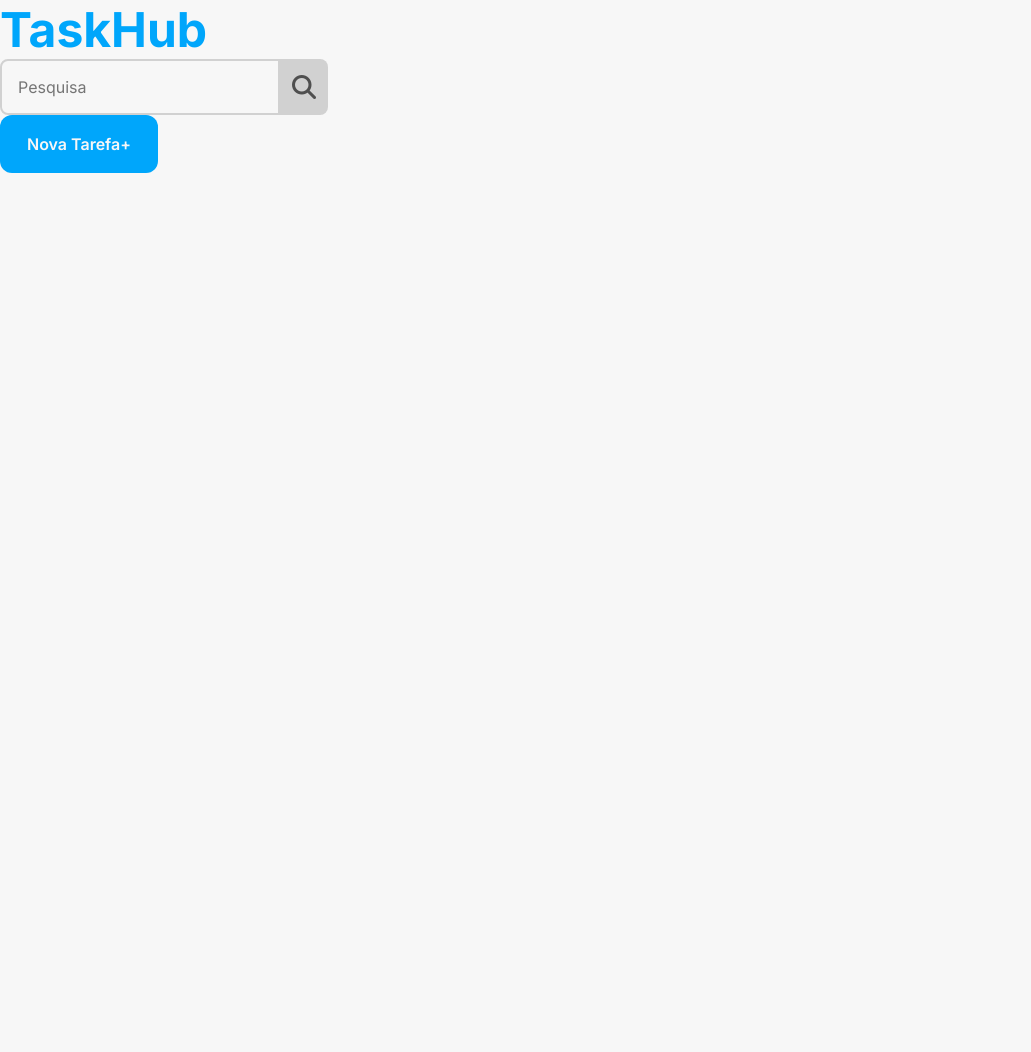
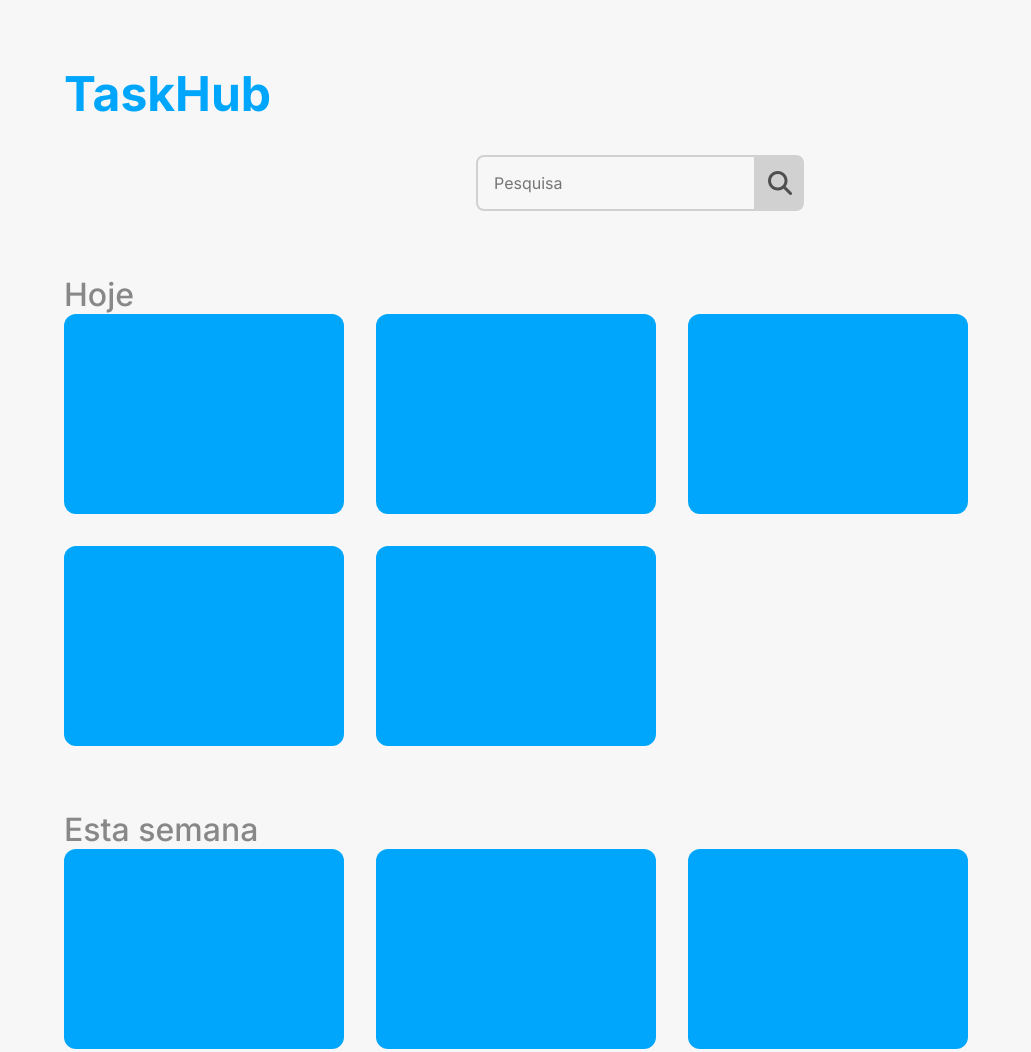
Before and after one commit to caua785/taskhub-html-css-js, a plain HTML site: page index.html in a window 1280 px wide. Shown: the top 1052 px of the page, without its empty margins (0-1031 px from the left). Before the commit the page ends 800 px from the top, so only its background shows below. Drawn offline with Linux system fonts and the light colour scheme.

Commit message:
Posicionamento dos elementos e componentisação de seção de tarefas

```diff
--- a/index.html
+++ b/index.html
@@ -16,14 +16,43 @@
   </head>
   <body>
     <header>
-      <h1>TaskHub</h1>
+      <h1 class="header__title">TaskHub</h1>
     </header>
     <main>
-      <span>
-        <input type="search" autocomplete="on" placeholder="Pesquisa" />
-        <i class="fa-solid fa-magnifying-glass"></i>
-      </span>
-      <button>Nova Tarefa+</button>
+      <div class="content">
+        <span class="box__input">
+          <input
+            class="input--search"
+            type="search"
+            autocomplete="on"
+            placeholder="Pesquisa"
+          />
+          <i class="fa-solid fa-magnifying-glass icon--search"></i>
+        </span>
+        <section class="box__task">
+          <h2 class="task--title">Hoje</h2>
+          <div class="task__cards">
+            <span class="card"></span>
+            <span class="card"></span>
+            <span class="card"></span>
+            <span class="card"></span>
+            <span class="card"></span>
+          </div>
+        </section>
+        <section class="box__task">
+          <h2 class="task--title">Esta semana</h2>
+          <div class="task__cards">
+            <span class="card"></span>
+            <span class="card"></span>
+            <span class="card"></span>
+            <span class="card"></span>
+            <span class="card"></span>
+          </div>
+        </section>
+        <span class="box__button">
+          <button class="button--primary">Nova Tarefa+</button>
+        </span>
+      </div>
     </main>
     <footer></footer>
   </body>
--- a/styles/style.css
+++ b/styles/style.css
@@ -6,7 +6,11 @@
 }
 
 body {
-  font-size: 1rem;
+  box-sizing: border-box;
+  width: 100vw;
+  height: 100vh;
+  padding: 64px;
+  font-size: 16px;
   background-color: var(--gray-50);
   font-weight: 500;
 
@@ -48,13 +52,27 @@ button {
   font-family: var(--fonte-primaria);
 }
 
-h1 {
+main {
+  margin-top: 32px;
+}
+
+.content {
+  display: flex;
+  flex-direction: column;
+  gap: 64px;
+}
+
+.content > :last-child {
+  margin-top: 64px;
+}
+
+.header__title {
   color: var(--cor-primaria);
   font-size: 3rem;
   font-weight: 700;
 }
 
-button {
+.button--primary {
   padding: 16px 24px;
   height: auto;
   width: auto;
@@ -71,20 +89,20 @@ button {
   font-weight: 600;
 }
 
-button:hover {
+.button--primary:hover {
   background-color: var(--blue-600);
   transform: translateY(-0.2rem);
 
   box-shadow: var(--efeito-box-shadow-56);
 }
 
-button:focus {
+.button--primary:focus {
   background-color: var(--blue-700);
   border-color: var(--cor-primaria);
   box-shadow: var(--efeito-box-shadow-32);
 }
 
-input {
+.input--search {
   width: 280px;
   border: 2px solid var(--gray-200);
   padding: 0px 16px;
@@ -100,25 +118,27 @@ input {
   color: var(--gray-400);
 }
 
-input:hover {
+.input--search:hover {
   border-color: var(--gray-300);
   color: var(--gray-500);
 }
 
-input:focus {
+.input--search:focus {
   border-color: var(--cor-primaria);
 }
 
-input:focus + i {
+.input--search:focus + .icon--search {
   background-color: var(--cor-primaria);
   color: var(--gray-100);
 }
 
-span {
+.box__input,
+.box__button {
   display: flex;
+  justify-content: center;
 }
 
-i {
+.icon--search {
   font-size: 24px;
   color: var(--gray-700);
   background-color: var(--gray-200);
@@ -127,7 +147,28 @@ i {
   transition: 0.3s background-color ease-in-out, 0.3s color ease-in-out;
 }
 
-i:hover {
+.icon--search:hover {
   background-color: var(--gray-300);
   color: var(--gray-800);
 }
+
+.task--title{
+  font-size: 2rem;
+  font-weight: 500;
+  color: var(--gray-400);
+
+}
+
+.task__cards{
+  flex-wrap: wrap;
+  display: flex;
+  gap: 32px;
+}
+.card{
+  width: 280px;
+  height: 200px;
+  background-color: var(--cor-primaria);
+  border-radius: 12px;
+
+
+}
```
